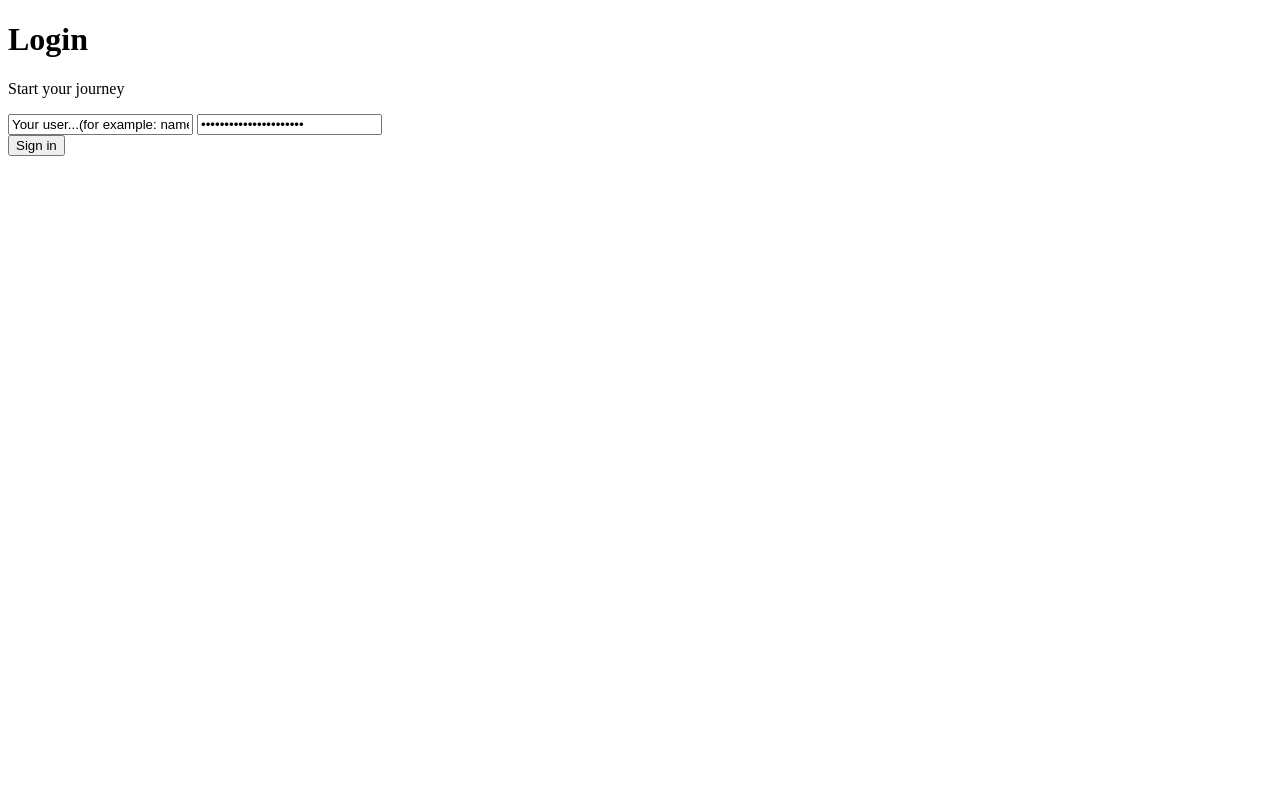
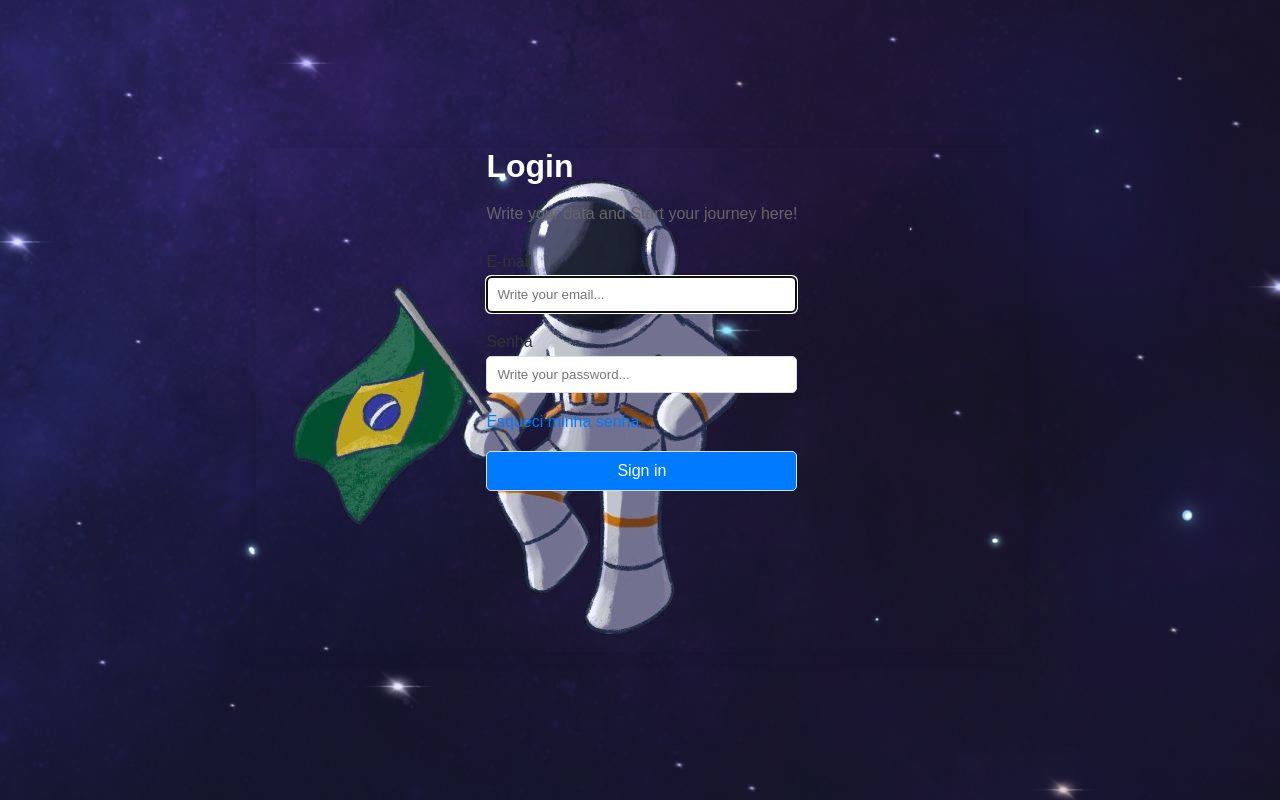
Before and after one commit to thayddo/NasaApp, a plain HTML site: page html/login.html in a window 1280 px wide. Drawn offline with Linux system fonts and the light colour scheme.

Commit message:
feat: add css for login page and index.

```diff
--- a/css/login.css
+++ b/css/login.css
@@ -0,0 +1,114 @@
+* {
+    margin: 0;
+    padding: 0;
+    box-sizing: border-box;
+}
+
+body {
+    font-family: Arial, sans-serif;
+    background-image: url("../img/image.png");
+    height: 100vh;
+    display: flex;
+    justify-content: center;
+    align-items: center;
+}
+
+.page {
+    display: flex;
+    width: 60%;
+    max-width: 900px;
+    border-radius: 10px;
+    overflow: hidden;
+    box-shadow: 0 0 20px rgba(0, 0, 0, 0.1);
+}
+.rigth {
+    align-items: center;
+    width: 30%;
+    height: 20%;
+}
+.left {
+    align-items: left;
+}
+
+.login-content {
+    flex: 1;
+    padding: 40px;
+}
+
+.image-content {
+    flex: 1;
+    display: flex;
+    justify-content: center;
+    align-items: center;
+}
+
+.image-content img {
+    max-width: 10%;
+    max-height: 10%;
+    object-fit: cover;
+}
+
+.formLogin {
+    left: 40%;
+    display: flex;
+    align-items: left;
+    flex-direction:column;
+}
+
+.formLogin h1 {
+    margin-bottom: 20px;
+    color: white;
+}
+
+.formLogin p {
+    margin-bottom: 30px;
+    color: #666;
+}
+
+.formLogin label {
+    margin-bottom: 5px;
+    color: #333;
+}
+
+.formLogin input {
+    margin-bottom: 20px;
+    padding: 10px;
+    border: 1px solid #ddd;
+    border-radius: 5px;
+}
+
+.formLogin a {
+    margin-bottom: 20px;
+    color: #007bff;
+    text-decoration: none;
+}
+
+.btn {
+    background-color: #007bff;
+    color: white;
+    border: none;
+    padding: 12px;
+    border-radius: 5px;
+    cursor: pointer;
+    font-size: 16px;
+    transition: background-color 0.3s ease;
+}
+
+.btn:hover {
+    background-color: #0056b3;
+}
+
+@media (max-width: 768px) {
+    .container {
+        flex-direction: column;
+        width: 95%;
+    }
+
+    .image-content {
+        order: -1;
+    }
+
+    .image-content img {
+        max-height: 100px;
+    }
+}
--- a/html/login.html
+++ b/html/login.html
@@ -1,26 +1,30 @@
 <!DOCTYPE html>
-<html lang="en">
+<html lang="pt-BR">
 <head>
-    <link rel=“stylesheet” type=“text/css” href=“../css/login.css”>
     <meta charset="UTF-8">
+    <meta http-equiv="X-UA-Compatible" content="IE=edge">
     <meta name="viewport" content="width=device-width, initial-scale=1.0">
     <title>Login</title>
+    <link rel="stylesheet" href="../css/login.css"
 </head>
 <body>
-    <div class="container">
-        <div class="text_title">
-            <h1 class="title_login">Login</h1>
-            <p class="text_resum">Start your journey</p>
+    <div class="page">
+        <div class="rigth">
+            <img src="../img/astronauta.png" alt="">
         </div>
-        <div>
-            <input class="logintext" type="text" value="Your user...(for example: name123).">
-            <input class="pass" type="password" value="write your password...">
-            <div class="bottom">
-                <input class="buttom" type="button" value="Sign in">
-            </div>
+        <div class="left">
+            <form method="POST" class="formLogin">
+                <h1>Login</h1>
+                <p>Write your data and Start your journey here!</p>
+                <label for="email">E-mail</label>
+                <input type="email" placeholder="Write your email..." autofocus="true" />
+                <label for="password">Senha</label>
+                <input type="password" placeholder="Write your password...     " />
+                <a href="/">Esqueci minha senha</a>
+                <input type="submit" value="Sign in" class="btn" />
+            </form>
         </div>
     </div>
 
-
 </body>
 </html>
```
Also changed, not shown: index.html (renamed from html/index.html, +10 -12 lines), javascript/home.js (+16 -0 lines), img/astronauta.png (added), img/image.png (added).
